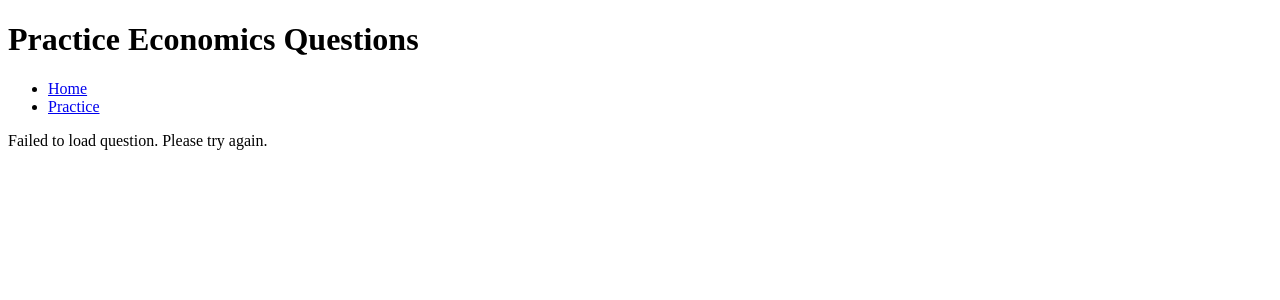
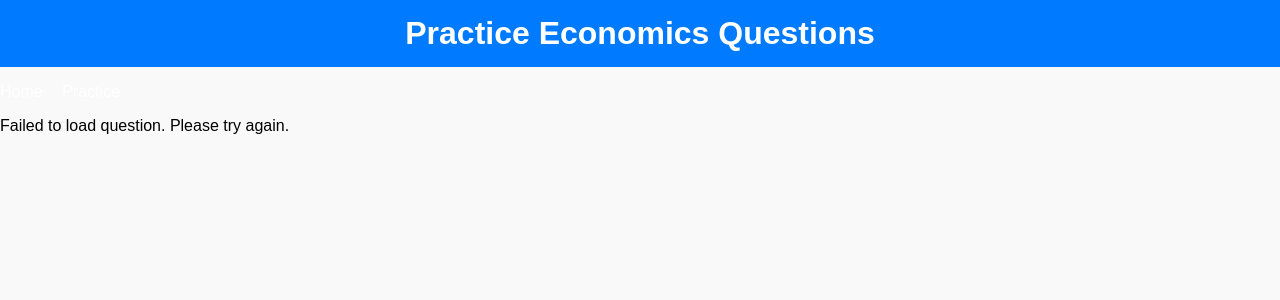
Before and after one commit to joerosaairia/employee, a Flask app: page /practice in a window 1280 px wide. Shown: the top 300 px of the page. Run offline with Flask 3, Linux system fonts and the light colour scheme; data that the repository does not hold is empty.

Commit message:
updated homepage

```diff
--- a/static/styles.css
+++ b/static/styles.css
@@ -1,3 +1,65 @@
+/* General Styling */
+body {
+    font-family: 'Arial', sans-serif;
+    margin: 0;
+    padding: 0;
+    background-color: #f9f9f9;
+}
+
+header {
+    background-color: #007bff;
+    color: white;
+    padding: 15px;
+    text-align: center;
+}
+
+nav ul {
+    list-style-type: none;
+    padding: 0;
+}
+
+nav ul li {
+    display: inline;
+    margin-right: 15px;
+}
+
+nav ul li a {
+    color: white;
+    text-decoration: none;
+}
+
+h1, h2, h3 {
+    margin: 0;
+}
+
+/* Features Section */
+.features {
+    display: flex;
+    justify-content: space-between;
+    gap: 20px;
+    margin-top: 50px;
+}
+
+/* Feature Cards */
+.feature-card {
+    flex: 1;
+    background-color: white;
+    padding: 20px;
+    border-radius: 8px;
+    box-shadow: 0 2px 10px rgba(0, 0, 0, 0.1);
+    text-align: center;
+}
+
+.feature-card img {
+    max-width: 100%;
+    height: auto;
+    margin-bottom: 15px;
+}
+
+.feature-card h3 {
+    margin-bottom: 10px;
+}
+
 /* Chatbot Styles */
 #chatbot {
     position: fixed;
@@ -12,7 +74,6 @@
     display: none;
     flex-direction: column;
     justify-content: space-between;
-    font-family: 'Arial', sans-serif;
 }
 
 #chatbot-header {
@@ -106,18 +167,172 @@
     background-color: #f1f1f1;
     color: #333;
 }
-
-img {
-    max-width: 100%;
-    height: auto;
-    display: block;
-    margin: 0 auto;
+/* General Styling */
+body {
+    font-family: 'Arial', sans-serif;
+    margin: 0;
+    padding: 0;
+    background-color: #f9f9f9;
 }
 
+header {
+    background-color: #007bff;
+    color: white;
+    padding: 15px;
+    text-align: center;
+}
 
+nav ul {
+    list-style-type: none;
+    padding: 0;
+}
+
+nav ul li {
+    display: inline;
+    margin-right: 15px;
+}
+
+nav ul li a {
+    color: white;
+    text-decoration: none;
+}
+
+h1, h2, h3 {
+    margin: 0;
+}
+
+/* Features Section */
 .features {
     display: flex;
     justify-content: space-between;
     gap: 20px;
     margin-top: 50px;
 }
+
+/* Feature Cards */
+.feature-card {
+    flex: 1;
+    background-color: white;
+    padding: 20px;
+    border-radius: 8px;
+    box-shadow: 0 2px 10px rgba(0, 0, 0, 0.1);
+    text-align: center;
+}
+
+.feature-card img {
+    max-width: 100%;
+    height: auto;
+    margin-bottom: 15px;
+}
+
+.feature-card h3 {
+    margin-bottom: 10px;
+}
+
+/* Chatbot Styles */
+#chatbot {
+    position: fixed;
+    bottom: 0;
+    right: 20px;
+    width: 350px;
+    max-height: 500px;
+    background-color: white;
+    border: 1px solid #ddd;
+    border-radius: 8px 8px 0 0;
+    box-shadow: 0 4px 15px rgba(0, 0, 0, 0.2);
+    display: none;
+    flex-direction: column;
+    justify-content: space-between;
+}
+
+#chatbot-header {
+    background-color: #007bff;
+    color: white;
+    padding: 15px;
+    display: flex;
+    justify-content: space-between;
+    align-items: center;
+    border-radius: 8px 8px 0 0;
+}
+
+#chatbot-header h3 {
+    margin: 0;
+    font-size: 16px;
+}
+
+#chatbot-body {
+    padding: 15px;
+    overflow-y: auto;
+    flex-grow: 1;
+    background-color: #f9f9f9;
+}
+
+#chatbot-messages {
+    max-height: 350px;
+    overflow-y: auto;
+}
+
+#chatbot-footer {
+    padding: 15px;
+    display: flex;
+    border-top: 1px solid #ddd;
+    background-color: #f4f4f4;
+}
+
+#chatbot-input {
+    flex-grow: 1;
+    padding: 10px;
+    border: 1px solid #ccc;
+    border-radius: 20px;
+}
+
+#send-chatbot {
+    padding: 10px 20px;
+    background-color: #007bff;
+    color: white;
+    border: none;
+    border-radius: 20px;
+    cursor: pointer;
+    margin-left: 10px;
+}
+
+#send-chatbot:hover {
+    background-color: #0056b3;
+}
+
+#open-chatbot {
+    position: fixed;
+    bottom: 20px;
+    right: 20px;
+    background-color: #007bff;
+    color: white;
+    border: none;
+    padding: 15px;
+    border-radius: 50%;
+    cursor: pointer;
+    box-shadow: 0 4px 10px rgba(0, 0, 0, 0.1);
+}
+
+#open-chatbot:hover {
+    background-color: #0056b3;
+}
+
+.message {
+    margin: 10px 0;
+    padding: 10px;
+    border-radius: 8px;
+    background-color: #e9ecef;
+}
+
+.user-message {
+    text-align: right;
+    background-color: #007bff;
+    color: white;
+    margin-left: auto;
+}
+
+.bot-message {
+    text-align: left;
+    background-color: #f1f1f1;
+    color: #333;
+}
--- a/templates/practice.html
+++ b/templates/practice.html
@@ -5,9 +5,6 @@
     <meta name="viewport" content="width=device-width, initial-scale=1.0">
     <title>Practice Economics</title>
     <link rel="stylesheet" href="{{ url_for('static', filename='styles.css') }}">
-    <style>
-        /* Styles are already provided */
-    </style>
 </head>
 <body>
     <header>
@@ -22,7 +19,7 @@
     <main>
         <section>
             {% if error %}
-                <p>{{ error }}</p>
+                <p class="error">{{ error }}</p>
             {% elif question %}
                 {% if old_question %}
                     <p class="old-question">Previous question: {{ old_question }}</p>
@@ -37,7 +34,6 @@
                 {% endif %}
                 <h2 class="new-question">{{ question }}</h2>
                 <form method="POST">
-                    <!-- Ensure the last_question is always the current question being shown -->
                     <input type="hidden" name="last_question" value="{{ question }}">
                     <label for="user_input">Your Answer:</label><br>
                     <textarea id="user_input" name="user_input" rows="4" cols="50"></textarea><br><br>
```
Also changed, not shown: static/chatbot.js (+4 -5 lines), templates/base.html (+13 -11 lines).
